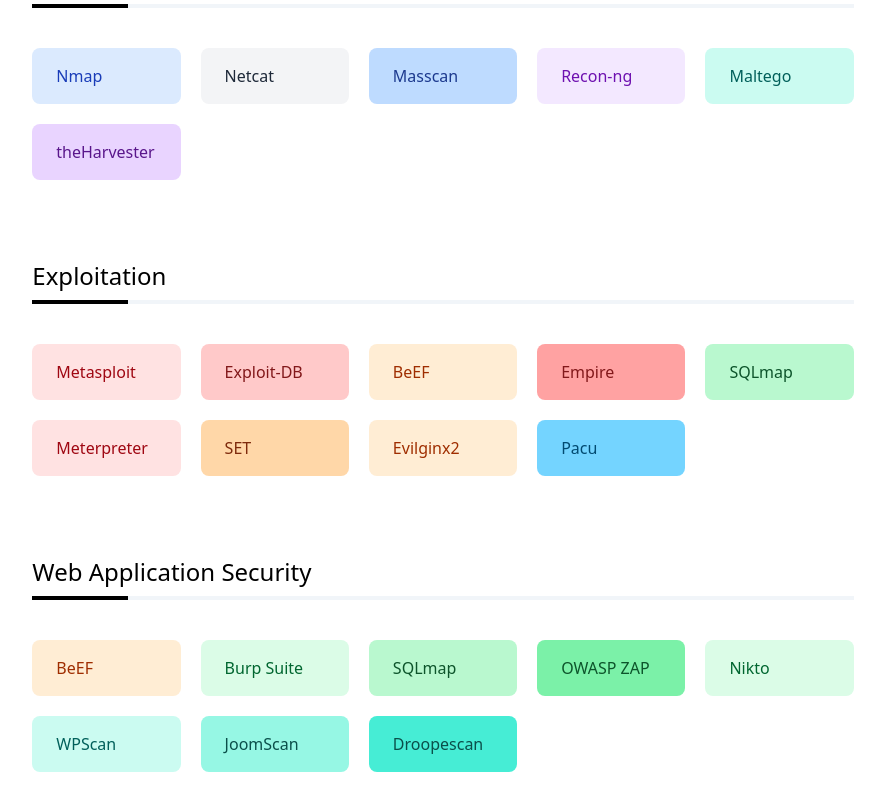
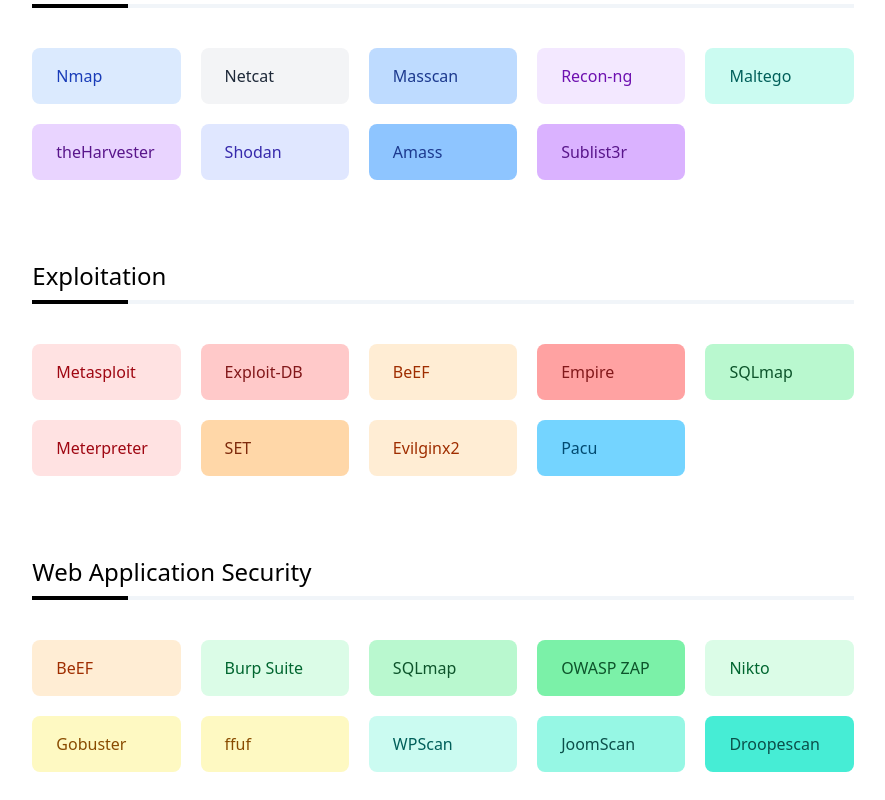
Before and after one commit to ademto/cyber-cheatsheet, a React (Vite) app: page / in a window 1280 px wide. Shown: the part 720-1520 px from the top of the page, without its empty margins (197-1082 px from the left). Built offline with nearby package versions, Linux system fonts and the light colour scheme; what markdown-it-abbr, markdown-it-anchor, markdown-it-attrs, markdown-it-checkbox would draw is missing.

Commit message:
tools update

```diff
--- a/src/components/ToolTag.jsx
+++ b/src/components/ToolTag.jsx
@@ -8,7 +8,7 @@
   return (
     <Link
       key={id}
-      className={`${tool.bgColor} ${tool.textColor} px-6 py-4 rounded-lg`}
+      className={`${tool.bgColor} ${tool.textColor} px-6 py-4 rounded-lg transition duration-300 ease-in-out`}
       to={`tools/${tool.slug}`}
     >
       {tool.name}
--- a/src/pages/Tool.jsx
+++ b/src/pages/Tool.jsx
@@ -9,7 +9,7 @@
 
   return (
     <section className='bg-[#f8f9fa]'>
-      <div className="container mx-auto">
+      <div className="container mx-auto pb-10">
         <Link to=".." className='inline-block shadow-md px-6 py-2 bg-white rounded-sm mt-10 cursor-pointer'>Back</Link>
         <MarkdownRenderer tool={params.slug } />
       </div>
--- a/src/tools.js
+++ b/src/tools.js
@@ -12,7 +12,8 @@
     "Social Engineering",
     "Blue Team / SOC Tools",
     "Cloud Security",
-    "Binary Analysis / Reverse Engineering"
+    "Binary Analysis / Reverse Engineering",
+    "Command Line Essentials"
 ];
 
 
@@ -109,6 +110,7 @@
   }
 ];
 
+
 export const allTools = [
     // Reconnaissance
     {
@@ -165,6 +167,33 @@
       bgColor: "bg-purple-200",
       textColor: "text-purple-900",
     },
+    {
+      name: "Shodan",
+      slug: "shodan",
+      description: "Search engine for Internet-connected devices, useful for reconnaissance and OSINT.",
+      categories: ["Reconnaissance", "OSINT"],
+      tag: "#Recon",
+      bgColor: "bg-indigo-100",
+      textColor: "text-indigo-800",
+    },
+    {
+      name: "Amass",
+      slug: "amass",
+      description: "Tool for DNS enumeration and network mapping.",
+      categories: ["Reconnaissance", "Network Security"],
+      tag: "#DNS",
+      bgColor: "bg-blue-300",
+      textColor: "text-blue-900",
+    },
+    {
+      name: "Sublist3r",
+      slug: "sublist3r",
+      description: "Fast subdomain enumeration tool.",
+      categories: ["Reconnaissance", "OSINT"],
+      tag: "#SubdomainEnumeration",
+      bgColor: "bg-purple-300",
+      textColor: "text-purple-900",
+    },
 
     // Exploitation
     {
@@ -203,13 +232,22 @@
       bgColor: "bg-red-300",
       textColor: "text-red-900",
     },
+    {
+      name: "Impacket",
+      slug: "impacket",
+      description: "Collection of Python scripts for network protocol exploitation, lateral movement, and credential dumping.",
+      categories: ["Post Exploitation", "Active Directory", "Credential Access"],
+      tag: "#PostExploitation",
+      bgColor: "bg-purple-200",
+      textColor: "text-purple-900"
+    },
 
     // Web Application Security
     {
       name: "Burp Suite",
       slug: "burp-suite",
       description: "Web vulnerability scanner and proxy for testing apps.",
-      categories: ["Web Application Security", "Penetration Testing"],
+      categories: ["Web Application Security", "Brute Force"],
       tag: "#WebSecurity",
       bgColor: "bg-green-100",
       textColor: "text-green-800",
@@ -299,6 +337,24 @@
       bgColor: "bg-yellow-300",
       textColor: "text-yellow-900",
     },
+    {
+      name: "Gobuster",
+      slug: "gobuster",
+      description: "Directory and file brute-forcing tool.",
+      categories: ["Web Application Security", "Brute Force"],
+      tag: "#Web",
+      bgColor: "bg-yellow-100",
+      textColor: "text-yellow-800",
+    },
+    {
+      name: "ffuf",
+      slug: "ffuf",
+      description: "Fast web fuzzer for discovering hidden directories, files, and parameters.",
+      categories: ["Web Application Security", "Brute Force"],
+      tag: "#Web",
+      bgColor: "bg-yellow-100",
+      textColor: "text-yellow-800",
+    },
 
     // Wireless Attacks
     {
@@ -327,6 +383,15 @@
       tag: "#WiFiHacking",
       bgColor: "bg-indigo-300",
       textColor: "text-indigo-900",
+    },
+    {
+      name: "Bettercap",
+      slug: "bettercap",
+      description: "Powerful, flexible, and portable tool for network attacks, monitoring, and man-in-the-middle (MITM) activities.",
+      categories: ["Network Security", "Wireless Attacks", "Man-in-the-Middle"],
+      tag: "#Network",
+      bgColor: "bg-yellow-100",
+      textColor: "text-yellow-800"
     },
 
     // Post Exploitation
@@ -569,4 +634,50 @@
       bgColor: "bg-amber-300",
       textColor: "text-amber-900",
     },
+    // Command Line Essentials
+    {
+      "name": "SSH",
+      "slug": "ssh",
+      "description": "Secure Shell protocol for remote administration and encrypted communication.",
+      "categories": ["Command Line Essentials"],
+      "tag": "#CLI",
+      "bgColor": "bg-gray-200",
+      "textColor": "text-gray-900"
+    },
+    {
+      "name": "Vim",
+      "slug": "vim",
+      "description": "Powerful terminal-based text editor for efficient file editing.",
+      "categories": ["Command Line Essentials"],
+      "tag": "#CLI",
+      "bgColor": "bg-green-100",
+      "textColor": "text-green-800"
+    },
+    {
+      "name": "Tmux",
+      "slug": "tmux",
+      "description": "Terminal multiplexer for managing multiple sessions in one terminal window.",
+      "categories": ["Command Line Essentials"],
+      "tag": "#CLI",
+      "bgColor": "bg-yellow-100",
+      "textColor": "text-yellow-800"
+    },
+    {
+      "name": "cURL",
+      "slug": "curl",
+      "description": "Command-line tool for transferring data with URL syntax — supports HTTP, HTTPS, FTP, and more.",
+      "categories": ["Command Line Essentials"],
+      "tag": "#CLI",
+      "bgColor": "bg-blue-100",
+      "textColor": "text-blue-800"
+    },
+    {
+      "name": "Bash",
+      "slug": "bash",
+      "description": "Popular Unix shell and scripting language used for automation and system tasks.",
+      "categories": ["Command Line Essentials"],
+      "tag": "#CLI",
+      "bgColor": "bg-indigo-100",
+      "textColor": "text-indigo-800"
+    },
 ];
```
Also changed, not shown: public/posts/hashcat.md (added, +105 -0 lines), 1 other file (tests, documents, lock files or other folders). Lines whose indentation alone changed are shown as unchanged.
